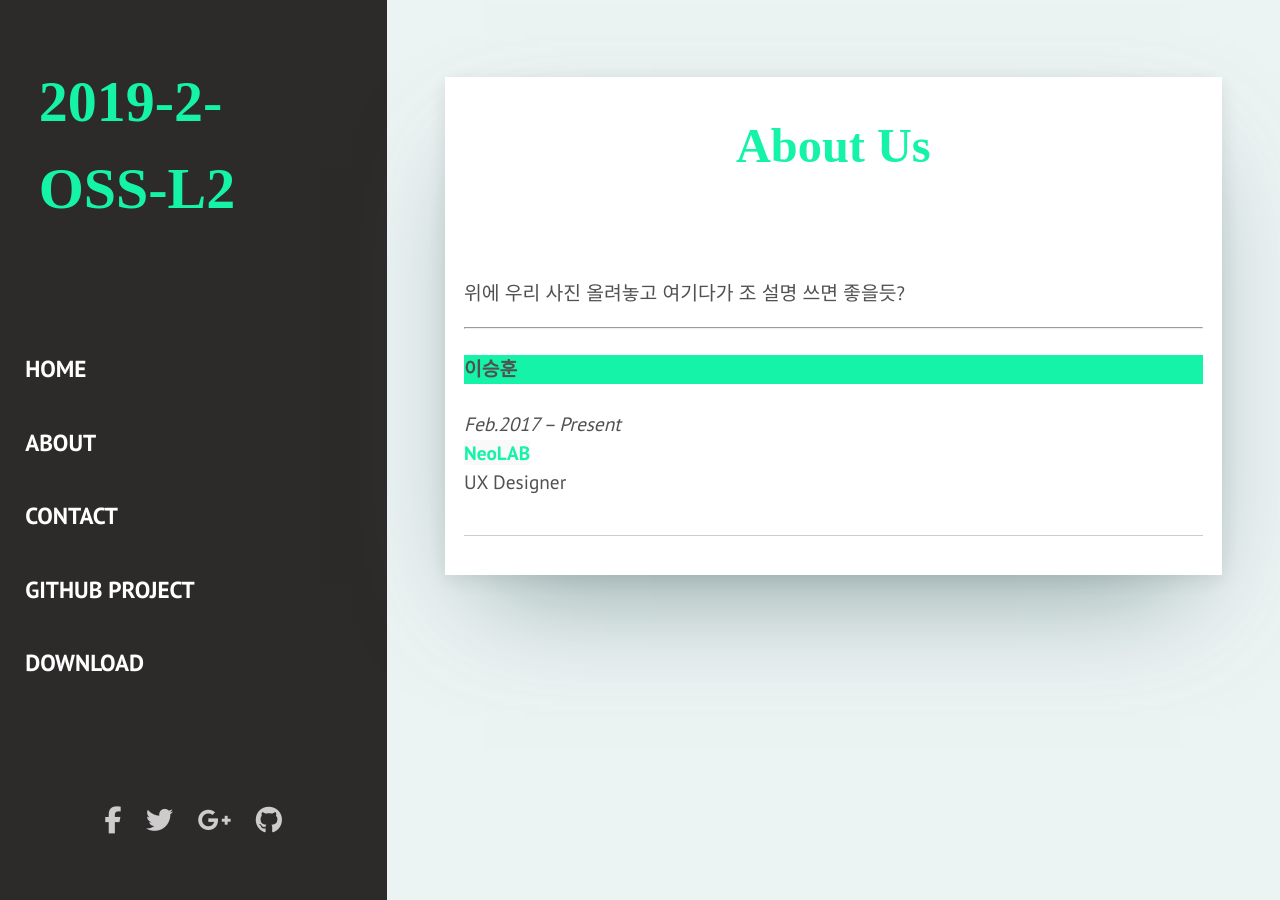
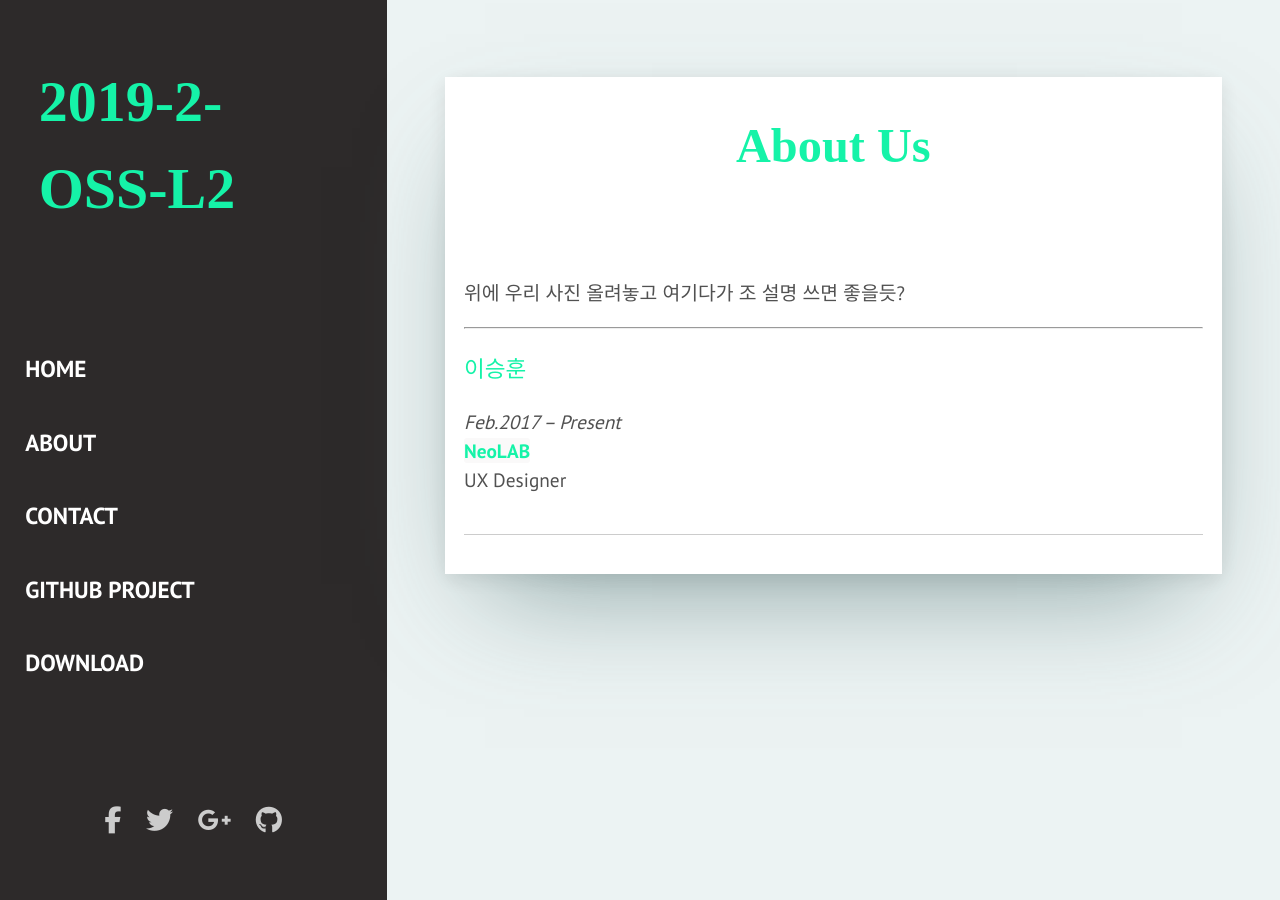
Before and after one commit to JunHyeongKim73/2019-2-OSS-L2, a Jekyll site: the page built from _pages/about.html, in a window 1280 px wide. Built offline with Jekyll 4.4.1, drawn with Linux system fonts in a browser that asks for light colours; nearby versions of some CDN libraries; some web fonts are replaced; library files that are not in the unit come from our copies.

Commit message:
font test2
Signed-off-by: hayoung <wh28533@gmail.com>

```diff
--- a/_pages/about.html
+++ b/_pages/about.html
@@ -14,7 +14,7 @@ permalink: /about/
                     <img class="image" src="">
                     <p> 위에 우리 사진 올려놓고 여기다가 조 설명 쓰면 좋을듯? </p>
                     <hr>
-                    <h4 style="background-color:#15F3A8;" >이승훈</h4>
+                    <h3 style="color:#15F3A8; font-weight: 200;" >이승훈</h3>
                     <p>
                             <i>Feb.2017 – Present</i><br>
                             <b><a href="http://www.neolab.net/en/smartpen/" target="_blank"><span class="highlight"> NeoLAB</span></a></b><br>
```
